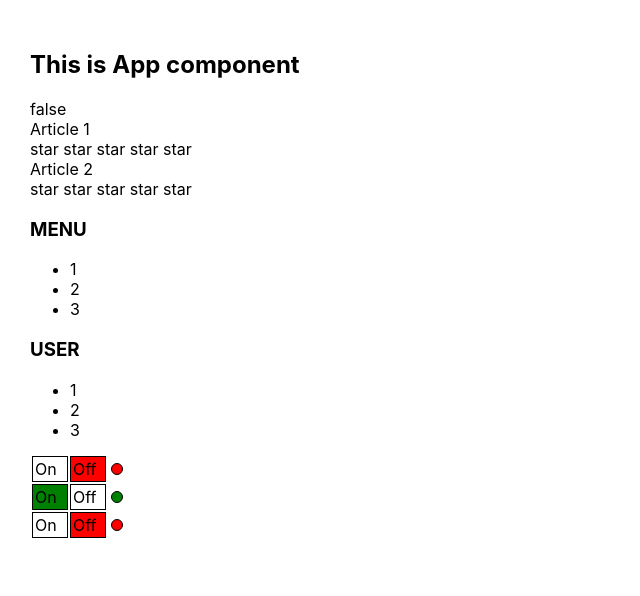
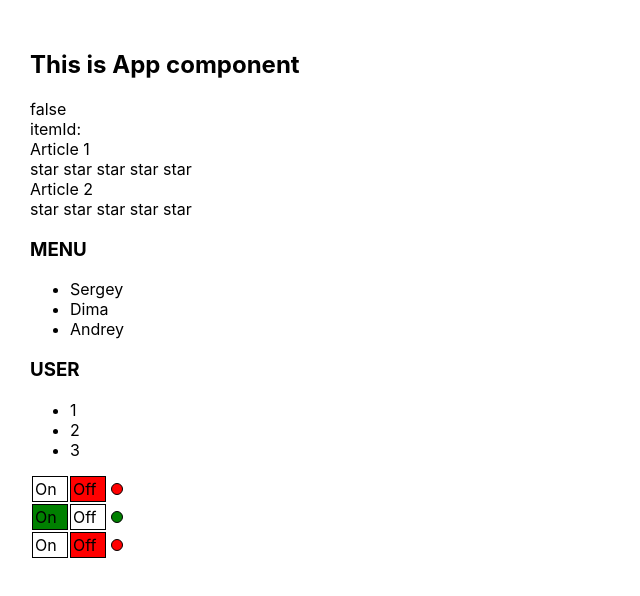
Before and after one commit to Santerakis/kabzda, a React (Create React App) app: page / in a window 1280 px wide. Shown: the top 596 px of the page, without its empty margins (0-640 px from the left). Built offline with nearby package versions, Linux system fonts and the light colour scheme.

Commit message:
Accordion with items

```diff
--- a/src/App.tsx
+++ b/src/App.tsx
@@ -1,6 +1,6 @@
 import React, {useState} from 'react';
 import './App.css';
-import {Accordion} from "./components/Accordion/Accordion";
+import {Accordion, Item} from "./components/Accordion/Accordion";
 import {Rating as R, RatingValue} from "./components/Rating/Rating";
 import {PageTitle} from "./components/PageTitle/PageTitle";
 import {OnOff} from "./components/OnOff/OnOff";
@@ -8,15 +8,23 @@ import {UncontrolledAccordion} from "./components/Accordion/UncontrolledAccordio
 import {UncontrolledRating} from "./components/Rating/UncontrolledRating";
 import {UncontrolledOnOff} from "./components/OnOff/UncontrolledOnOff";
 
+
 function App() {
     const [ratingValue, setRatingValue] = useState<RatingValue>(0)
     const [collapsed, setCollapsed] = useState(false)
     const [on, setOn] = useState(false)
+    const [items, setItems] = useState<Item[]>([
+        {title: 'Sergey', id: '1'},
+        {title: 'Dima', id: '2'},
+        {title: 'Andrey', id: '3'},
+    ])
+    const [itemId, setItemId] = useState<string | undefined>()
 
     return (
         <div className='App'>
             <PageTitle title='This is App component'/>
             <div>{on.toString()}</div>
+            <div>itemId: {itemId}</div>
 
             Article 1
             <UncontrolledRating onChange={setRatingValue} />
@@ -24,7 +32,7 @@ function App() {
             Article 2
             <R value={ratingValue} onClick={setRatingValue}/>
 
-            <Accordion title={'MENU'} collapsed={collapsed} onClick={setCollapsed}/>
+            <Accordion items={items} title={'MENU'} collapsed={collapsed} onClick={setCollapsed} onItemClick={setItemId}/>
             <UncontrolledAccordion title={'USERS'}/>
 
             <UncontrolledOnOff onChange={setOn}/>
--- a/src/components/Accordion/Accordion.tsx
+++ b/src/components/Accordion/Accordion.tsx
@@ -1,16 +1,23 @@
 import React from "react";
 import {titleStyle} from "./UncontrolledAccordion";
+
+export type Item = {
+    title: string
+    id: string
+}
 
 type Accordion = {
     title: string
     collapsed: boolean
     onClick: (_: boolean) => void
+    items: Item[]
+    onItemClick: (_: string) => void
 }
 
 export function Accordion(props: Accordion) {
     return <div>
         <AccordionTitle {...props}/>
-        {!props.collapsed && <AccordionBody/>}
+        {!props.collapsed && <AccordionBody items={props.items} onItemClick={props.onItemClick}/>}
     </div>
 }
 
@@ -24,10 +31,13 @@ function AccordionTitle(props: AccordionTitle) {
     return <h3 style={titleStyle} onClick={() => props.onClick(!props.collapsed)}>{props.title}</h3>
 }
 
-function AccordionBody() {
+type AccordionBody = {
+    items: Item[]
+    onItemClick: (_: string) => void
+}
+
+function AccordionBody(props: AccordionBody) {
     return <ul>
-        <li>1</li>
-        <li>2</li>
-        <li>3</li>
+        {props.items.map(i => <li style={{cursor: 'pointer'}} onClick={() => props.onItemClick(i.title)} key={i.id}>{i.title}</li>)}
     </ul>
 }
```
Also changed, not shown: 1 other file (tests, documents, lock files or other folders).
